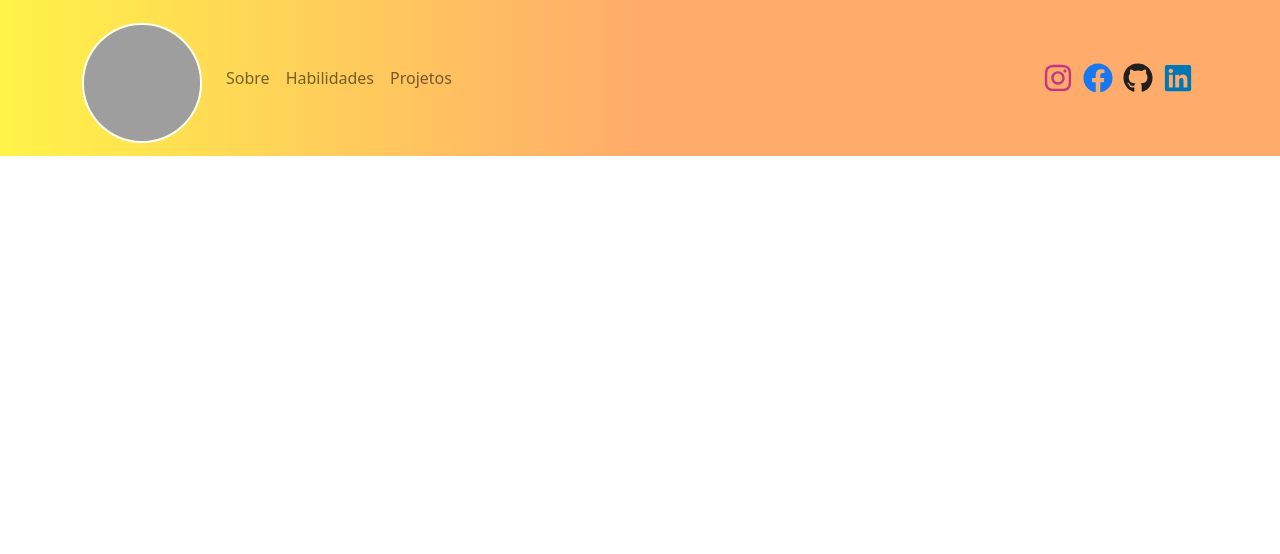
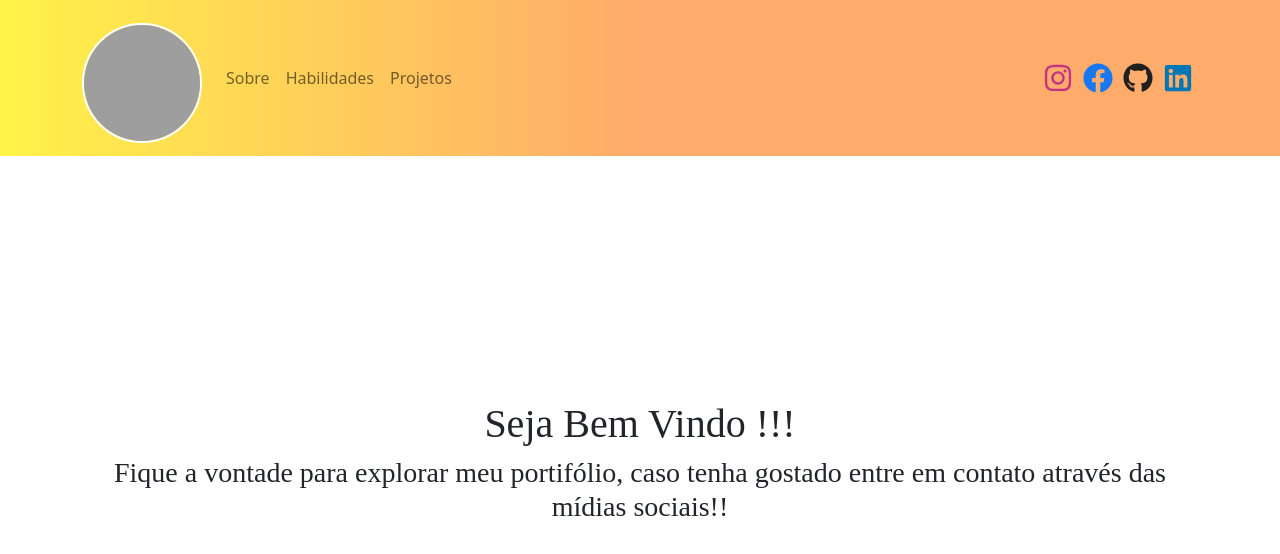
Before and after one commit to mateusw12/jhuan-portifolio, a React (Create React App) app in the folder jhuan-portifolio/: page / in a window 1280 px wide. Shown: the top 554 px of the page. Built offline with nearby package versions, Linux system fonts and the light colour scheme; grey boxes are pictures that could not be loaded.

Commit message:
Implementa página home (#5)
Implementa página home

```diff
--- a/jhuan-portifolio/src/App.js
+++ b/jhuan-portifolio/src/App.js
@@ -1,6 +1,6 @@
 import React from "react";
 import { BrowserRouter, Route, Routes } from "react-router-dom";
-import { About, Content } from "./components/index";
+import { About, Content, Home } from "./components/index";
 
 import 'bootstrap/dist/css/bootstrap.min.css';
 import './App.css';
@@ -10,7 +10,8 @@ function App() {
     <BrowserRouter>
       <Content>
         <Routes>
-          <Route path="/about" element={<About></About>} />
+          <Route path="/" element={<Home />} />
+          <Route path="/about" element={<About />} />
         </Routes>
       </Content>
     </BrowserRouter>
--- /dev/null
+++ b/jhuan-portifolio/src/components/Home.jsx
@@ -0,0 +1,29 @@
+import React from "react";
+
+import "../styles/Home.css";
+
+const Home = () => {
+  return (
+    <div className="home-container">
+      <div className="row">
+        <div className="col-md-12">
+          <div className="home-title">
+            <h1>Seja Bem Vindo !!!</h1>
+          </div>
+        </div>
+      </div>
+      <div className="row">
+        <div className="col-md-12">
+          <div className="home-content">
+            <h3>
+              Fique a vontade para explorar meu portifólio, caso tenha gostado
+              entre em contato através das mídias sociais!!
+            </h3>
+          </div>
+        </div>
+      </div>
+    </div>
+  );
+};
+
+export default Home;
--- a/jhuan-portifolio/src/components/index.js
+++ b/jhuan-portifolio/src/components/index.js
@@ -1,3 +1,4 @@
 export { default as About } from './About';
 export { default as Content } from './Content';
 export { default as Header } from './Header';
+export { default as Home } from './Home';
--- /dev/null
+++ b/jhuan-portifolio/src/styles/Home.css
@@ -0,0 +1,12 @@
+.home-container {
+    font-family: cursive;
+    font-weight: bold;
+}
+
+.home-title {
+    text-align: center;
+}
+
+.home-content {
+    text-align: center;
+}
```
